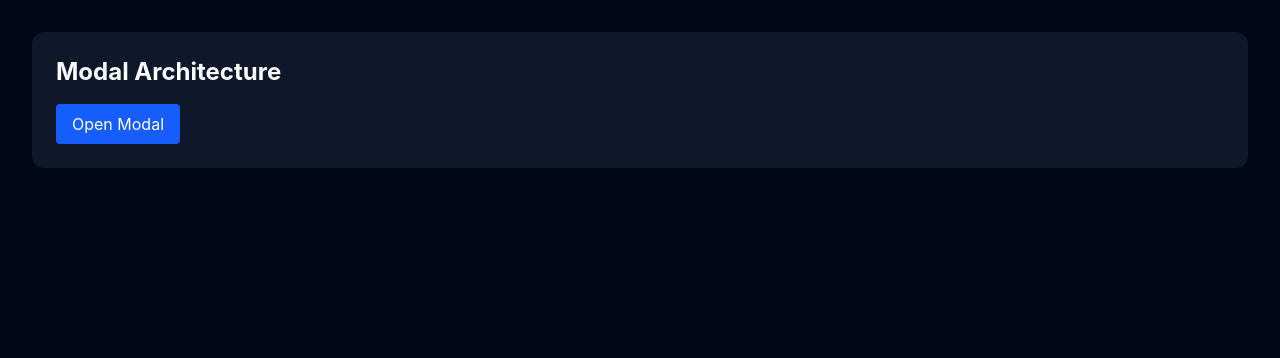
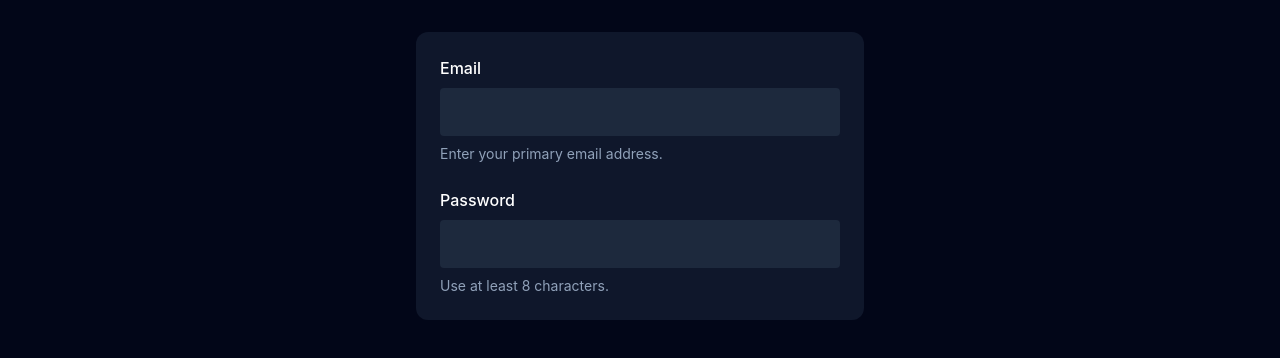
Before and after one commit to foysaliio/React-Mastery-Journey, a React (Vite) app: page / in a window 1280 px wide. Shown: the top 358 px of the page. Built offline with nearby package versions, Linux system fonts and the light colour scheme.

Commit message:
feat(react): generate accessible IDs with useId

```diff
--- a/src/App.tsx
+++ b/src/App.tsx
@@ -1,9 +1,21 @@
-import ModalDemo from "./Components/ModalDemo";
+import AccessibleField from "./Components/AccessibleField";
 
 function App() {
   return (
     <main className="min-h-screen bg-slate-950 p-8">
-      <ModalDemo />
+      <section className="mx-auto max-w-md space-y-6 rounded-xl bg-slate-900 p-6">
+        <AccessibleField
+          label="Email"
+          hint="Enter your primary email address."
+          type="email"
+        />
+
+        <AccessibleField
+          label="Password"
+          hint="Use at least 8 characters."
+          type="password"
+        />
+      </section>
     </main>
   );
 }
--- /dev/null
+++ b/src/Components/AccessibleField.tsx
@@ -0,0 +1,35 @@
+import { useId } from "react";
+
+type AccessibleFieldProps = {
+  label: string;
+  hint: string;
+  type?: "text" | "email" | "password";
+};
+
+function AccessibleField({ label, hint, type = "text" }: AccessibleFieldProps) {
+  const id = useId();
+
+  const inputId = `${id}-input`;
+  const hintId = `${id}-hint`;
+
+  return (
+    <div>
+      <label htmlFor={inputId} className="block font-medium text-white">
+        {label}
+      </label>
+
+      <input
+        id={inputId}
+        type={type}
+        aria-describedby={hintId}
+        className="mt-2 w-full rounded bg-slate-800 p-3 text-white"
+      />
+
+      <p id={hintId} className="mt-2 text-sm text-slate-400">
+        {hint}
+      </p>
+    </div>
+  );
+}
+
+export default AccessibleField;
--- a/src/Components/Modal.tsx
+++ /dev/null
@@ -1,51 +0,0 @@
-import { useEffect, type ReactNode } from "react";
-import { createPortal } from "react-dom";
-
-type ModalProps = {
-  isOpen: boolean;
-  onClose: () => void;
-  children: ReactNode;
-};
-
-function Modal({ isOpen, onClose, children }: ModalProps) {
-  useEffect(() => {
-    if (!isOpen) {
-      return;
-    }
-
-    const handleEscape = (event: KeyboardEvent): void => {
-      if (event.key === "Escape") {
-        onClose();
-      }
-    };
-
-    window.addEventListener("keydown", handleEscape);
-
-    return () => {
-      window.removeEventListener("keydown", handleEscape);
-    };
-  }, [isOpen, onClose]);
-
-  if (!isOpen) {
-    return null;
-  }
-
-  return createPortal(
-    <div
-      className="fixed inset-0 flex items-center justify-center bg-black/70 p-6"
-      onClick={onClose}
-    >
-      <div
-        role="dialog"
-        aria-modal="true"
-        className="w-full max-w-md rounded-xl bg-white p-6 text-slate-900"
-        onClick={(event) => event.stopPropagation()}
-      >
-        {children}
-      </div>
-    </div>,
-    document.body,
-  );
-}
-
-export default Modal;
--- a/src/Components/ModalDemo.tsx
+++ /dev/null
@@ -1,38 +0,0 @@
-import { useState } from "react";
-import Modal from "./Modal";
-
-function ModalDemo() {
-  const [isOpen, setIsOpen] = useState<boolean>(false);
-
-  return (
-    <section className="rounded-xl bg-slate-900 p-6 text-white">
-      <h1 className="text-2xl font-bold">Modal Architecture</h1>
-
-      <button
-        type="button"
-        onClick={() => setIsOpen(true)}
-        className="mt-4 rounded bg-blue-600 px-4 py-2"
-      >
-        Open Modal
-      </button>
-
-      <Modal isOpen={isOpen} onClose={() => setIsOpen(false)}>
-        <h2 className="text-2xl font-bold">Confirm Action</h2>
-
-        <p className="mt-3 text-slate-600">
-          This content is passed through children.
-        </p>
-
-        <button
-          type="button"
-          onClick={() => setIsOpen(false)}
-          className="mt-5 rounded bg-red-600 px-4 py-2 text-white"
-        >
-          Close
-        </button>
-      </Modal>
-    </section>
-  );
-}
-
-export default ModalDemo;
```
